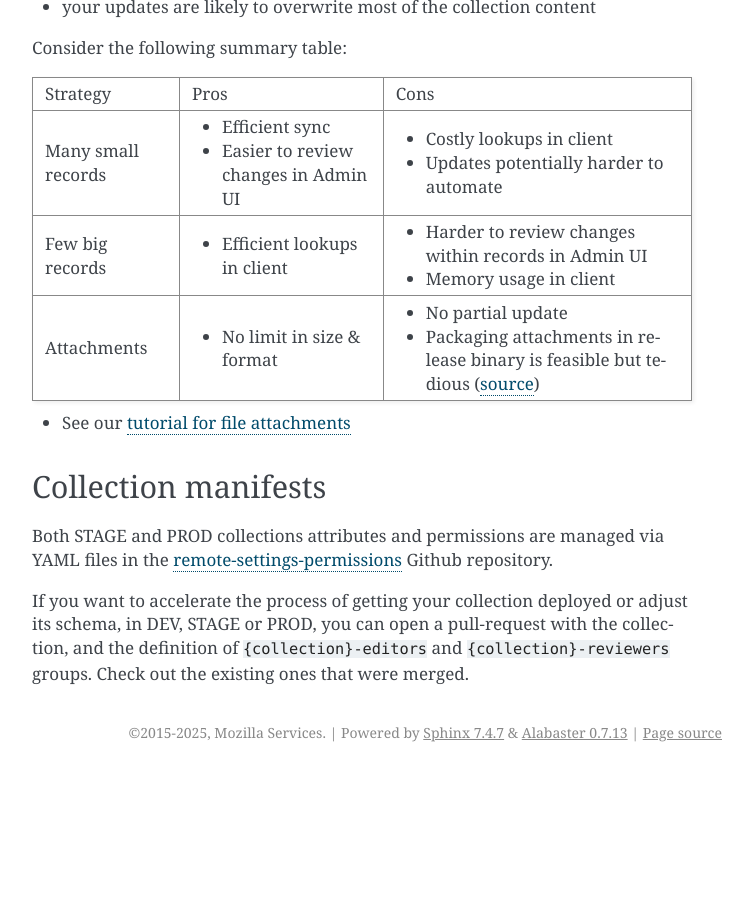
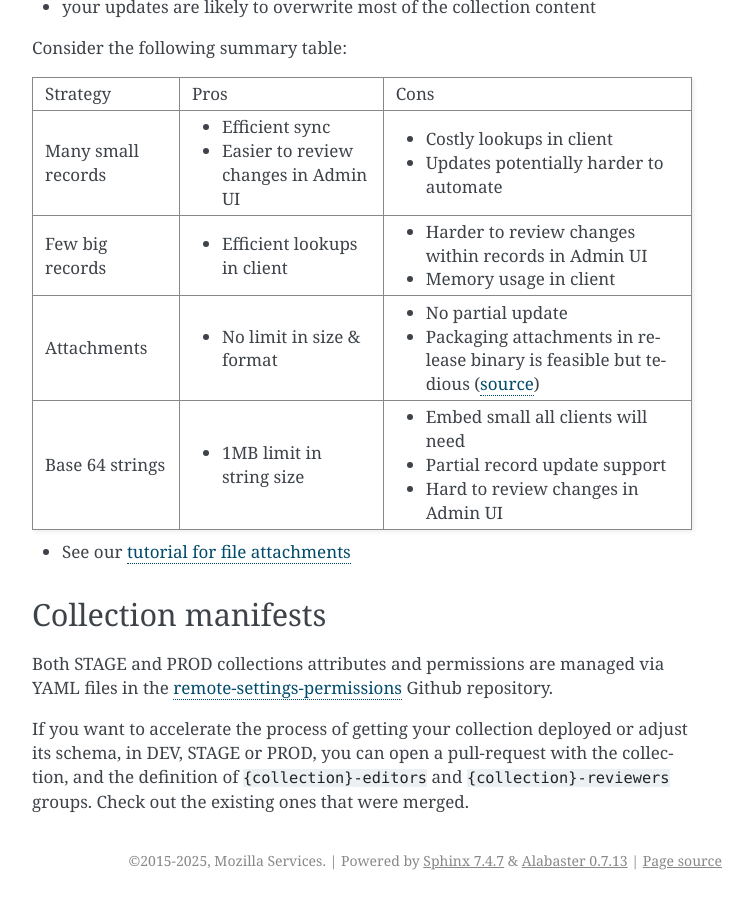
Before and after one commit to mozilla/remote-settings, a Sphinx documentation site: the page built from docs/getting-started.rst, in a window 1280 px wide and 900 px high, scrolled down 2325 px. Shown: the whole window, without its empty margins (388-1141 px from the left). Built offline with Sphinx 7.4.7, drawn with Linux system fonts in a browser that asks for light colours; before the commit the page ends 3097 px from its top, so only the background shows below that.

Commit message:
Updating getting-started doc with notes on base64 file strings.

```diff
--- a/docs/getting-started.rst
+++ b/docs/getting-started.rst
@@ -103,6 +103,11 @@ Consider the following summary table:
 |                                     |                                      |   (source_)                         |
 |                                     |                                      |                                     |
 +-------------------------------------+--------------------------------------+-------------------------------------+
+| Base 64 strings                     | - 1MB limit in string size           | - Embed small all clients will need |
+|                                     |                                      | - Partial record update support     |
+|                                     |                                      | - Hard to review changes in Admin   |
+|                                     |                                      |   UI                                |
++-------------------------------------+--------------------------------------+-------------------------------------+
 
 .. _source: https://searchfox.org/mozilla-central/rev/dd042f25a8da58d565d199dcfebe4f34db64863c/taskcluster/docker/periodic-updates/scripts/periodic_file_updates.sh#309-324
 
```
